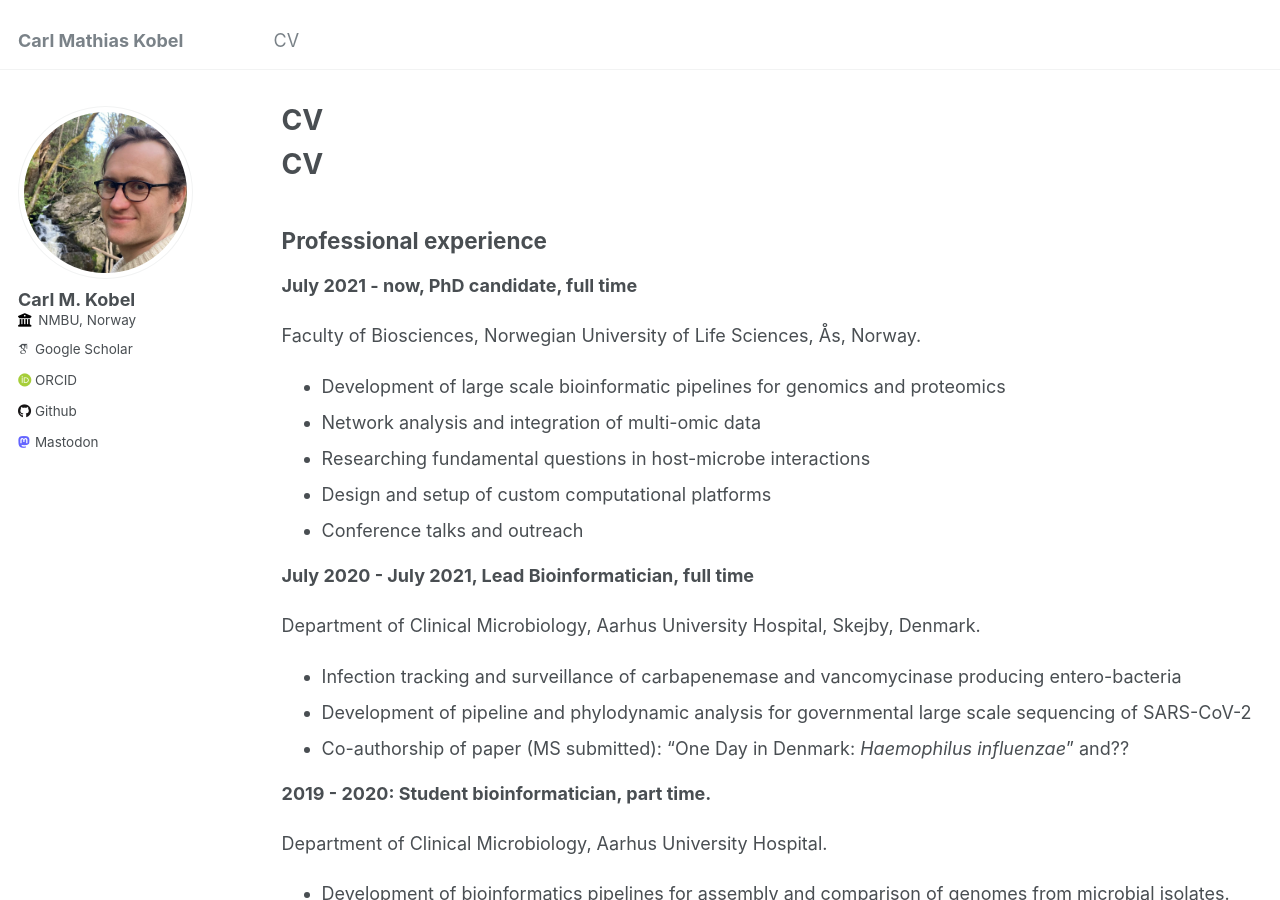
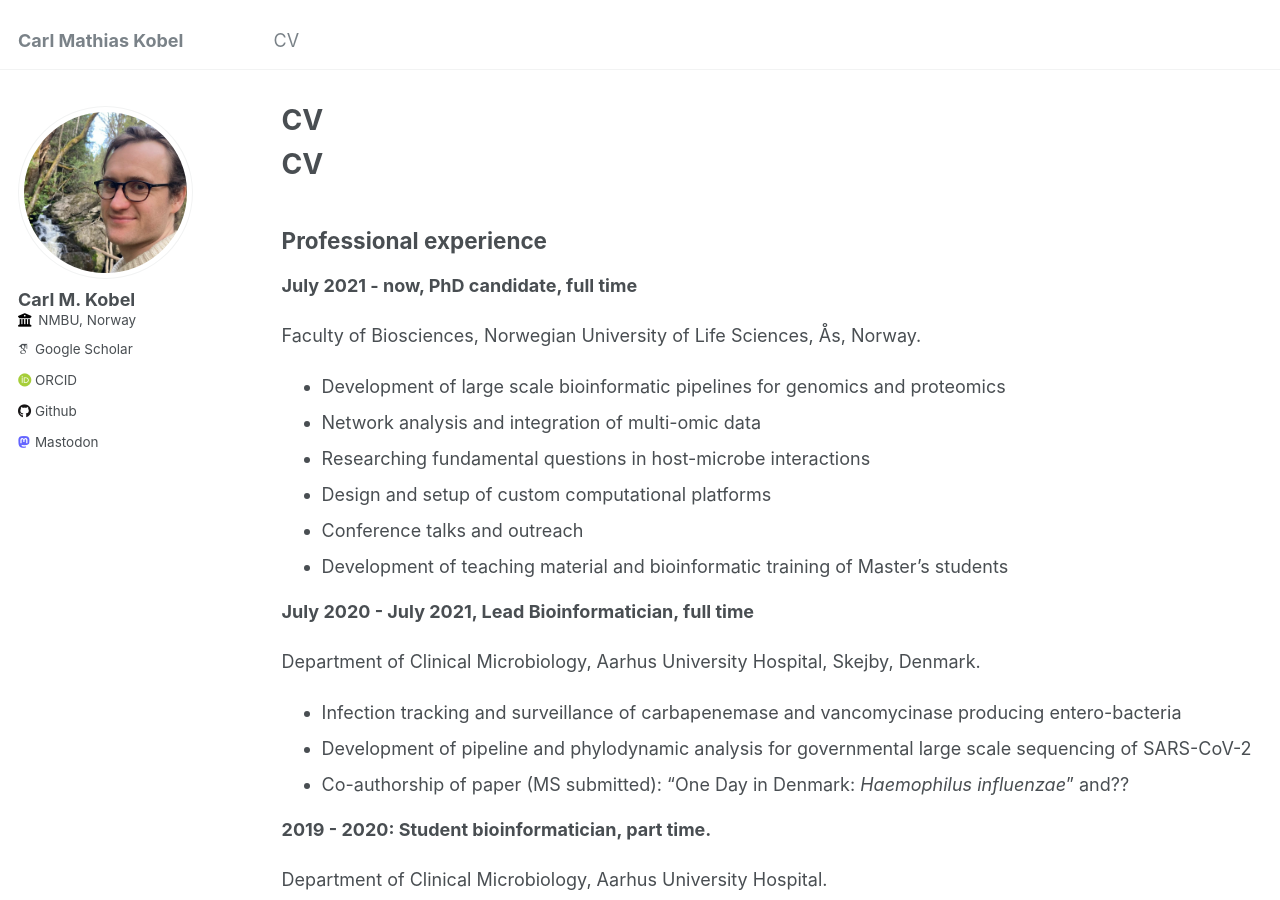
Before and after one commit to cmkobel/cmkobel.github.io, a Jekyll site: the page built from _pages/cv.md, in a window 1280 px wide and 900 px high. Built offline with Jekyll 4.4.1, drawn with Linux system fonts in a browser that asks for light colours; some web fonts are replaced.

Commit message:
Update cv.md

```diff
--- a/_pages/cv.md
+++ b/_pages/cv.md
@@ -23,6 +23,7 @@ Faculty of Biosciences, Norwegian University of Life Sciences, Ås, Norway.
   - Researching fundamental questions in host-microbe interactions
   - Design and setup of custom computational platforms
   - Conference talks and outreach
+  - Development of teaching material and bioinformatic training of Master's students
 
 
 **July 2020 - July 2021, Lead Bioinformatician, full time**
```
